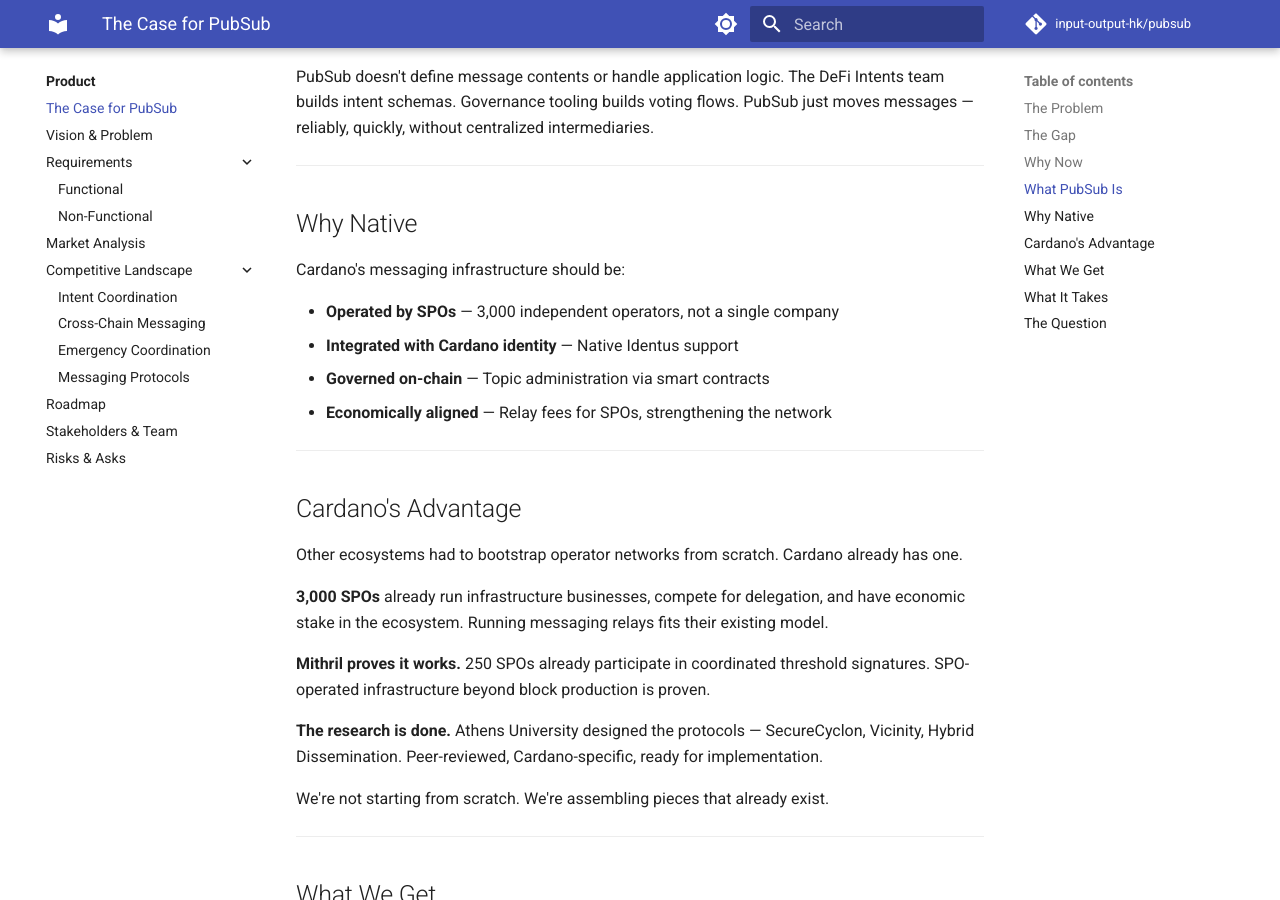
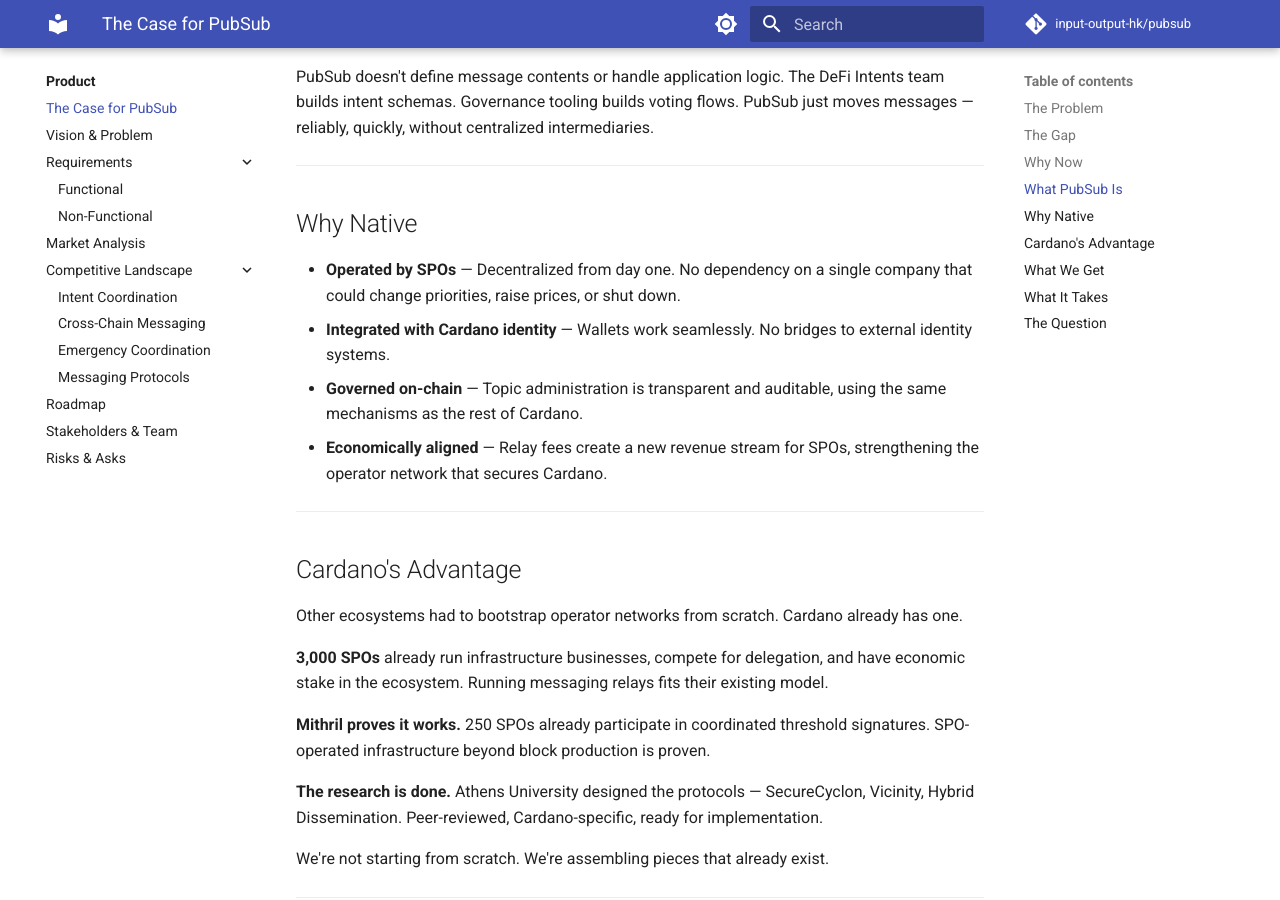
Before and after one commit to input-output-hk/pubsub, an MkDocs documentation site: the page built from docs/product/case-for-pubsub.md, in a window 1280 px wide and 900 px high, scrolled down 1544 px. Built offline with MkDocs 1.6.1 and Material for MkDocs 9.7.7, drawn with Linux system fonts in a browser that asks for light colours; a script that is not in the unit is left out; comment, search, counter and statistics services are not loaded.

Commit message:
Add reasoning to Why Native section

```diff
--- a/docs/product/case-for-pubsub.md
+++ b/docs/product/case-for-pubsub.md
@@ -48,12 +48,10 @@
 
 ## Why Native
 
-Cardano's messaging infrastructure should be:
-
-- **Operated by SPOs** — 3,000 independent operators, not a single company
-- **Integrated with Cardano identity** — Native Identus support
-- **Governed on-chain** — Topic administration via smart contracts
-- **Economically aligned** — Relay fees for SPOs, strengthening the network
+- **Operated by SPOs** — Decentralized from day one. No dependency on a single company that could change priorities, raise prices, or shut down.
+- **Integrated with Cardano identity** — Wallets work seamlessly. No bridges to external identity systems.
+- **Governed on-chain** — Topic administration is transparent and auditable, using the same mechanisms as the rest of Cardano.
+- **Economically aligned** — Relay fees create a new revenue stream for SPOs, strengthening the operator network that secures Cardano.
 
 ---
 
```
